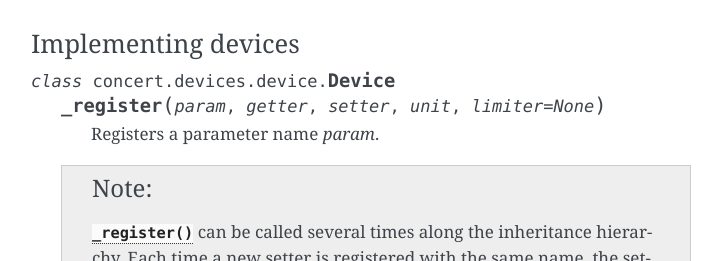
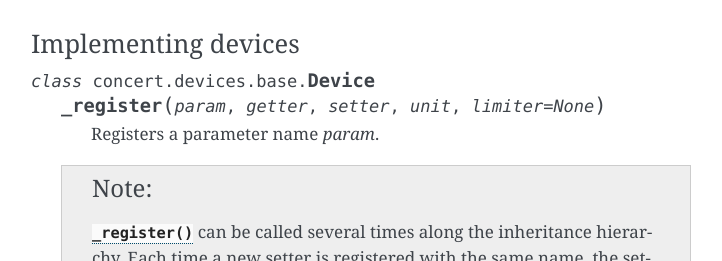
Before and after one commit to ufo-kit/concert, a Sphinx documentation site: the page built from docs/usage/device.rst, in a window 1280 px wide, cut to the strip 734-995 px from the top of the page. Shown: the whole strip, without its empty margins (389-1111 px from the left). Built offline with Sphinx 7.4.7, drawn with Linux system fonts in a browser that asks for light colours.

```diff
--- a/docs/conf.py
+++ b/docs/conf.py
@@ -1,7 +1,7 @@
 # -*- coding: utf-8 -*-
 import sys, os
 
-sys.path.append(os.path.join(os.getcwd(), '..'))
+sys.path.insert(0, os.path.abspath('..'))
 
 extensions = ['sphinx.ext.autodoc']
 # templates_path = ['_templates']
--- a/docs/usage/device.rst
+++ b/docs/usage/device.rst
@@ -2,7 +2,7 @@
 Devices
 =======
 
-.. module:: concert.devices.device
+.. module:: concert.devices.base
 
 A device is the fundamental base of a controllable object. It provides a
 mechanism to set and get arbitrary parameters that can have an associated
```
